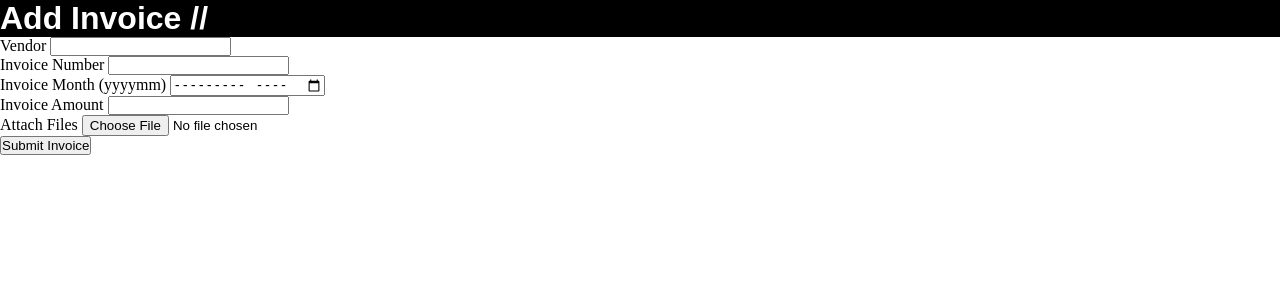
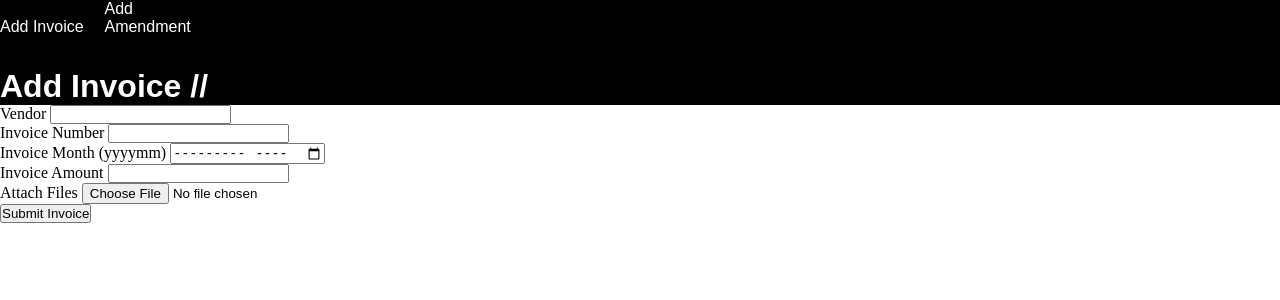
Before and after one commit to sx-phughes/accounting, a Flask app: page /add_invoice in a window 1280 px wide. Shown: the top 300 px of the page. Run offline with Flask 3, Linux system fonts and the light colour scheme; parts of the project's set-up code (start-up, migrations or seed data) failed here and were passed over.

Commit message:
comitting changes

```diff
--- a/payables2/Webpage.py
+++ b/payables2/Webpage.py
@@ -13,7 +13,7 @@ app = Flask(__name__)
 def home():
     curr_month = '202411'
     unique_months = []
-    for i in list(payables['invoicemonth'].values):
+    for i in list(payables.payables_table['invoicemonth'].values):
         if i not in unique_months:
             unique_months.append(i)
 
@@ -29,7 +29,7 @@ def home():
 
 @app.route('/summary<monthyear>')
 def month_summary(monthyear):
-    month_table = payables.loc[payables['invoicemonth']==int(monthyear)].copy()
+    month_table = payables.payables_table.loc[payables.payables_table['invoicemonth'] == int(monthyear)].copy()
     month_sum = month_table['amount'].sum()
     month_count = len(month_table)
 
--- a/payables2/templates/add_invoice.html
+++ b/payables2/templates/add_invoice.html
@@ -9,6 +9,10 @@
     <body>
         <header>
             <div class="navigation">
+                <ul>
+                    <li><a href="{{ url_for('add_invoice') }}">Add Invoice</a></li>
+                    <li><a href="{{ url_for('add_amendment') }}">Add Amendment</a></li>
+                </ul>
             </div>
             <h1>Add Invoice //</h1>
         </header>
```
